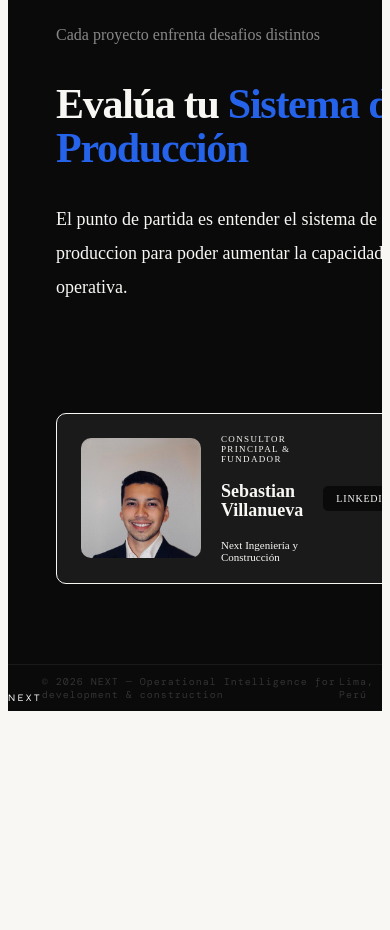
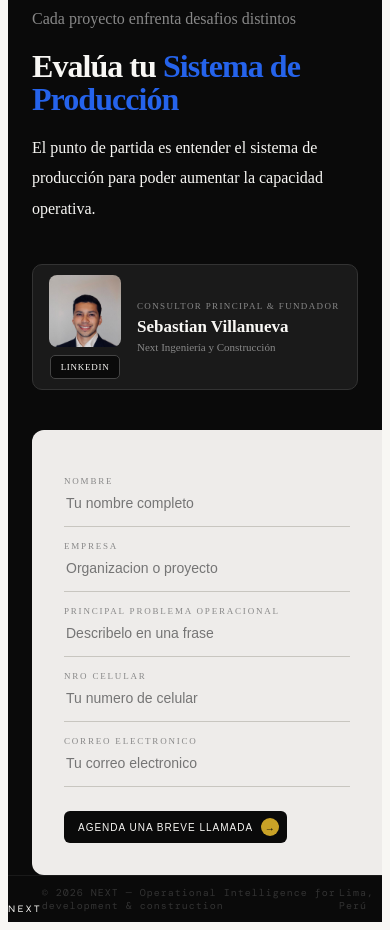
Before and after one commit to SebastianVillanueva/next-ingenieria, a Next.js app: page / in a window 390 px wide. Shown: the part 5780-6710 px from the top of the page. Before the commit the page ends 6499 px from the top, so only its background shows below. Built offline with nearby package versions, Linux system fonts and the light colour scheme; a web font is replaced by a local one.

Commit message:
Responsive móvil — Contact listo

```diff
--- a/components/Contact.tsx
+++ b/components/Contact.tsx
@@ -1,5 +1,5 @@
 "use client";
-import { useState } from "react";
+import { useState, useEffect } from "react";
 import Image from "next/image";
 import Button from "./Button";
 
@@ -16,13 +16,20 @@ const fields = [
 
 export default function Contact() {
   const [form, setForm] = useState({ nombre: "", empresa: "", problema: "", celular: "", correo: "" });
+  const [submitted, setSubmitted] = useState(false);
+  const [isMobile, setIsMobile] = useState(false);
 
-  const [submitted, setSubmitted] = useState(false);
+  useEffect(() => {
+    const check = () => setIsMobile(window.innerWidth < 768);
+    check();
+    window.addEventListener("resize", check);
+    return () => window.removeEventListener("resize", check);
+  }, []);
 
   const handleSubmit = async () => {
     await fetch(FORMSPREE_URL, {
       method: "POST",
-      headers: { "Content-Type": "application/json", "Accept": "application/json" },
+      headers: { "Content-Type": "application/json", Accept: "application/json" },
       body: JSON.stringify(form),
     });
     const url = new URL(CALENDLY_URL);
@@ -33,24 +40,78 @@ export default function Contact() {
     window.open(url.toString(), "_blank");
   };
 
+  const Formulario = (
+    <div style={{ background: "#EEECEA", borderRadius: isMobile ? "12px 0px 0px 12px" : "12px 0px 0px 12px", padding: "32px", marginLeft: isMobile ? "24px" : "0", display: "flex", flexDirection: "column" }}>
+      {fields.map((f) => (
+        <div key={f.id} style={{ borderBottom: "0.5px solid #C8C6C0", padding: "14px 0" }}>
+          <label style={{ display: "block", fontSize: "9px", color: "#888888", textTransform: "uppercase", letterSpacing: "0.2em", marginBottom: "8px" }}>{f.label}</label>
+          <input
+            id={f.id}
+            type="text"
+            placeholder={f.placeholder}
+            value={form[f.id as keyof typeof form]}
+            onChange={(e) => setForm((prev) => ({ ...prev, [f.id]: e.target.value }))}
+            style={{ width: "100%", background: "transparent", fontSize: "14px", color: "#0A0A0A", outline: "none", border: "none" }}
+          />
+        </div>
+      ))}
+      <div style={{ marginTop: "24px" }}>
+        <Button variant="dark" onClick={handleSubmit}>Agenda una breve llamada</Button>
+      </div>
+    </div>
+  );
+
+  if (isMobile) {
+    return (
+      <section id="contact" style={{ backgroundColor: "#0A0A0A", overflow: "hidden" }}>
+        {/* Texto y ficha — con padding */}
+        <div style={{ padding: "64px 24px 40px", display: "flex", flexDirection: "column", gap: "40px" }}>
+          <div style={{ display: "flex", flexDirection: "column", gap: "16px" }}>
+            <p style={{ fontSize: "16px", color: "#888888", lineHeight: 1.9, margin: 0 }}>Cada proyecto enfrenta desafios distintos</p>
+            <h2 style={{ fontSize: "32px", fontWeight: 800, letterSpacing: "-0.03em", lineHeight: 1.05, color: "#F8F7F4", margin: 0 }}>
+              Evalúa tu <span style={{ color: "#2563EB" }}>Sistema de Producción</span>
+            </h2>
+            <p style={{ fontSize: "16px", color: "#F8F7F4", lineHeight: 1.9, margin: 0 }}>
+              El punto de partida es entender el sistema de producción para poder aumentar la capacidad operativa.
+            </p>
+          </div>
+          {/* Ficha personal */}
+          <div style={{ background: "#1A1A1A", border: "1px solid #333", borderRadius: "10px", padding: "10px 16px", width: "100%", boxSizing: "border-box" }}>
+            <div style={{ display: "flex", alignItems: "center", gap: "16px" }}>
+              <div style={{ display: "flex", flexDirection: "column", alignItems: "center", gap: "8px", flexShrink: 0, alignItems: "center", justifyContent: "space-between", height: "100%" }}>
+                <div style={{ position: "relative", width: "72px", height: "72px", borderRadius: "8px", overflow: "hidden" }}>
+                  <Image src="/foto-perfil.png" alt="Sebastian Villanueva" fill sizes="72px" style={{ objectFit: "cover", objectPosition: "center top" }} />
+                </div>
+                <a href="https://www.linkedin.com/in/sebastianvillanueva01/" target="_blank" rel="noopener noreferrer" style={{ fontSize: "9px", color: "#F8F7F4", background: "#0A0A0A", border: "0.5px solid #444", borderRadius: "5px", padding: "6px 10px", textDecoration: "none", letterSpacing: "0.08em", textTransform: "uppercase", fontWeight: 500, whiteSpace: "nowrap" }}>LinkedIn</a>
+              </div>
+              <div style={{ flex: 1, minWidth: 0 }}>
+                <p style={{ fontSize: "9px", color: "#888888", letterSpacing: "0.15em", textTransform: "uppercase", margin: "0 0 6px 0" }}>Consultor principal & Fundador</p>
+                <h3 style={{ fontSize: "17px", fontWeight: 800, color: "#F8F7F4", margin: "0 0 4px 0", lineHeight: 1.2 }}>Sebastian Villanueva</h3>
+                <p style={{ fontSize: "11px", color: "#888888", margin: 0 }}>Next Ingeniería y Construcción</p>
+              </div>
+            </div>
+          </div>
+        </div>
+        {/* Formulario — sin padding, pegado a los bordes */}
+        {Formulario}
+      </section>
+    );
+  }
+
   return (
     <section id="contact" style={{ backgroundColor: "#0A0A0A", padding: "80px 0px 0px 48px" }}>
       <div style={{ display: "grid", gridTemplateColumns: "1fr 1fr", gap: "48px", alignItems: "start" }}>
-
-        {/* Izquierda: texto + ficha personal */}
         <div style={{ display: "flex", flexDirection: "column", gap: "48px", paddingBottom: "80px" }}>
           <div style={{ display: "flex", flexDirection: "column", gap: "16px", marginBottom: "60px" }}>
             <p style={{ fontSize: "16px", color: "#888888", lineHeight: 1.9, margin: "0 0 16px 0" }}>Cada proyecto enfrenta desafios distintos</p>
             <h2 style={{ fontSize: "42px", fontWeight: 800, letterSpacing: "-0.03em", lineHeight: 1.05, color: "#F8F7F4", margin: "0 0 16px 0" }}>
               Evalúa tu <span style={{ color: "#2563EB" }}>Sistema de Producción</span>
             </h2>
-            <p style={{ fontSize: "18px", color: "#F8F7F4", lineHeight: 1.9, margin: 0 }}>El punto de partida es entender el sistema de produccion para poder aumentar la capacidad operativa.</p>
+            <p style={{ fontSize: "18px", color: "#F8F7F4", lineHeight: 1.9, margin: 0 }}>El punto de partida es entender el sistema de producción para poder aumentar la capacidad operativa.</p>
           </div>
-
-          {/* Ficha personal */}
           <div style={{ background: "#1A1A1A", border: "1px solid #F8F7F4", borderRadius: "10px", padding: "20px 24px", display: "flex", alignItems: "center", gap: "20px", maxWidth: "480px" }}>
             <div style={{ position: "relative", width: "120px", height: "120px", borderRadius: "10px", overflow: "hidden", flexShrink: 0 }}>
-              <Image src="/foto-perfil.png" alt="Sebastian Villanueva" fill sizes="90px" style={{ objectFit: "cover", objectPosition: "center top" }} />
+              <Image src="/foto-perfil.png" alt="Sebastian Villanueva" fill sizes="72px" style={{ objectFit: "cover", objectPosition: "center top" }} />
             </div>
             <div style={{ flex: 1, display: "flex", flexDirection: "column", gap: "18px" }}>
               <p style={{ fontSize: "9px", color: "#F8F7F4", letterSpacing: "0.15em", textTransform: "uppercase", margin: 0 }}>Consultor principal & Fundador</p>
@@ -60,27 +121,7 @@ export default function Contact() {
             <a href="https://www.linkedin.com/in/sebastianvillanueva01/" target="_blank" rel="noopener noreferrer" style={{ display: "inline-flex", alignItems: "center", fontSize: "10px", color: "#F8F7F4", background: "#0A0A0A", border: "0.5px solid #0A0A0A", borderRadius: "5px", padding: "6px 12px", textDecoration: "none", letterSpacing: "0.08em", textTransform: "uppercase", fontWeight: 500, flexShrink: 0 }}>LinkedIn</a>
           </div>
         </div>
-
-        {/* Derecha: formulario */}
-        <div style={{ background: "#EEECEA", borderRadius: "12px 0px 0px 12px", padding: "32px", display: "flex", flexDirection: "column" }}>
-          {fields.map((f) => (
-            <div key={f.id} style={{ borderBottom: "0.5px solid #C8C6C0", padding: "14px 0" }}>
-              <label style={{ display: "block", fontSize: "9px", color: "#888888", textTransform: "uppercase", letterSpacing: "0.2em", marginBottom: "8px" }}>{f.label}</label>
-              <input
-                id={f.id}
-                type="text"
-                placeholder={f.placeholder}
-                value={form[f.id as keyof typeof form]}
-                onChange={(e) => setForm((prev) => ({ ...prev, [f.id]: e.target.value }))}
-                style={{ width: "100%", background: "transparent", fontSize: "14px", color: "#0A0A0A", outline: "none", border: "none" }}
-              />
-            </div>
-          ))}
-          <div style={{ marginTop: "24px" }}>
-            <Button variant="dark" onClick={handleSubmit}>Agenda una breve llamada</Button>
-          </div>
-        </div>
-
+        {Formulario}
       </div>
     </section>
   );
```
